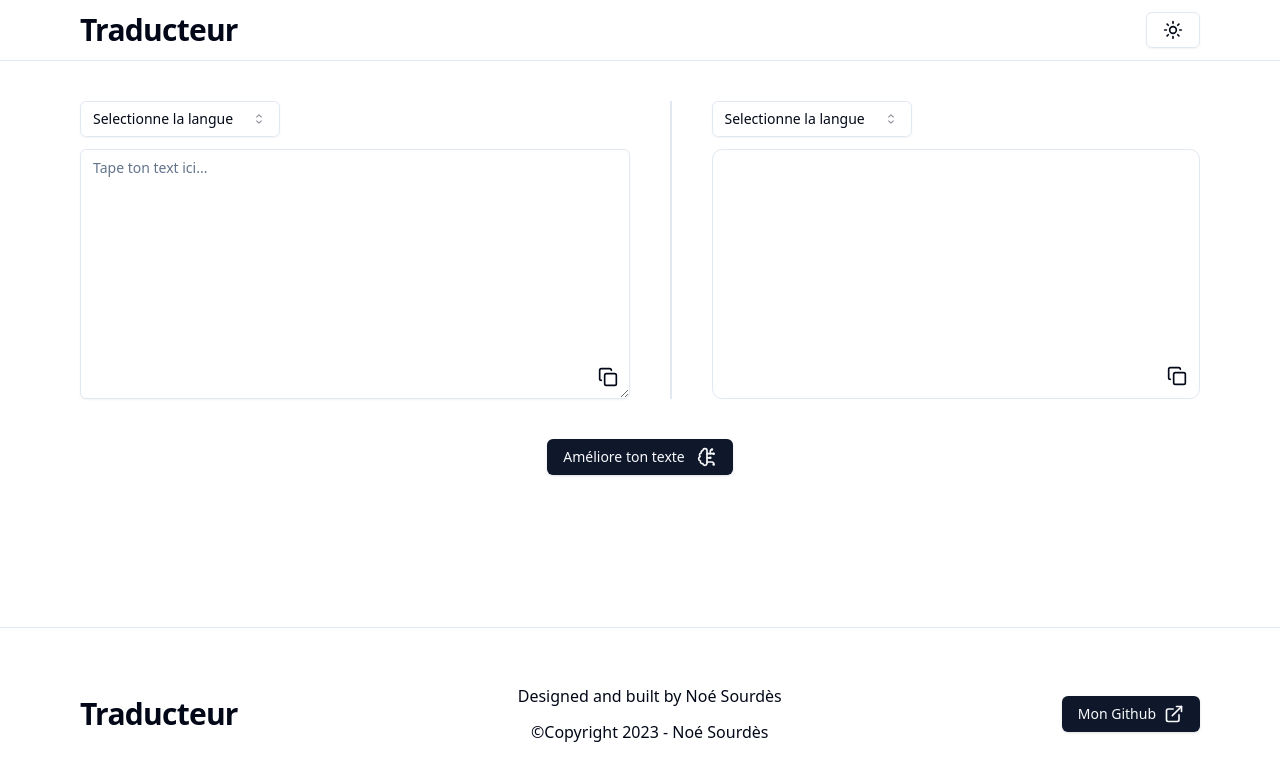
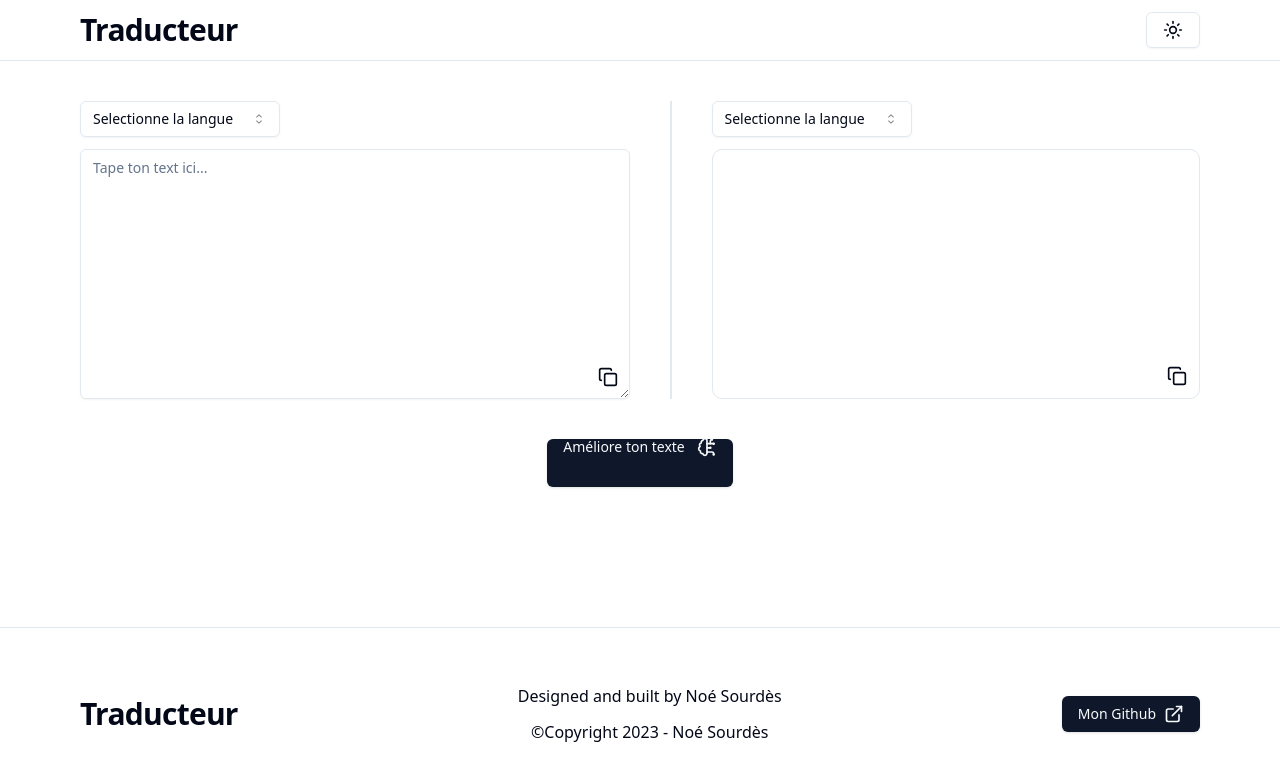
Before and after one commit to NoeSourdes/traducteur-final, a Next.js app: page / in a window 1280 px wide. Shown: the top 780 px of the page. Built offline with nearby package versions, Linux system fonts and the light colour scheme.

Commit message:
avancement traducteur

```diff
--- a/src/modules/components/landing-page/component-upgrade/upgrade.tsx
+++ b/src/modules/components/landing-page/component-upgrade/upgrade.tsx
@@ -40,7 +40,7 @@ export const Upgrade = ({
   return (
     <>
       <div className="flex justify-center items-center">
-        <Button onClick={handleUpgrade} className="">
+        <Button onClick={handleUpgrade} className="pb-10">
           Améliore ton texte <BrainCircuit className="ml-3" size={20} />
         </Button>
       </div>
@@ -59,7 +59,7 @@ export const Upgrade = ({
       {!display ? (
         ""
       ) : (
-        <div className="px-10 flex justify-center py-10">
+        <div className="px-10 flex justify-center pb-10">
           <div className="max-w-[1120px] space-x-10 flex justify-between w-full max-lg:flex-col max-lg:space-y-10 max-lg:space-x-0">
             <div className="lg:w-[45vw] space-y-3">
               <ComponentTextarea
```
